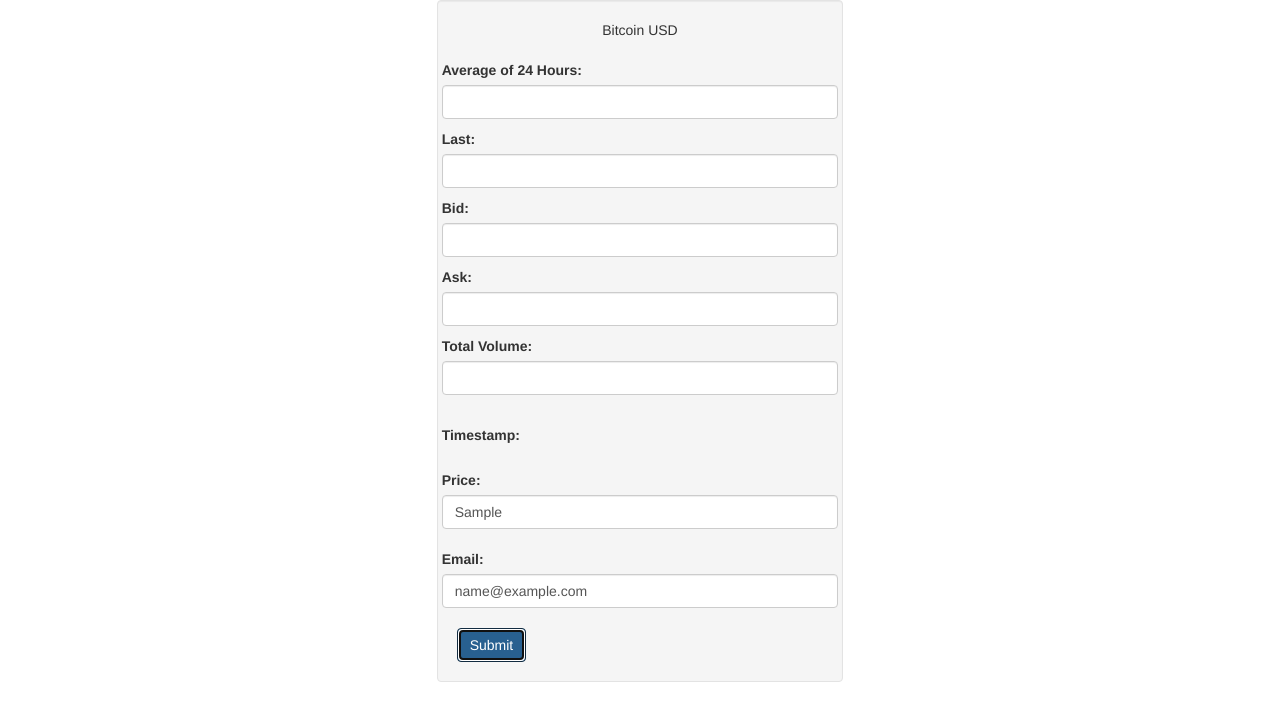
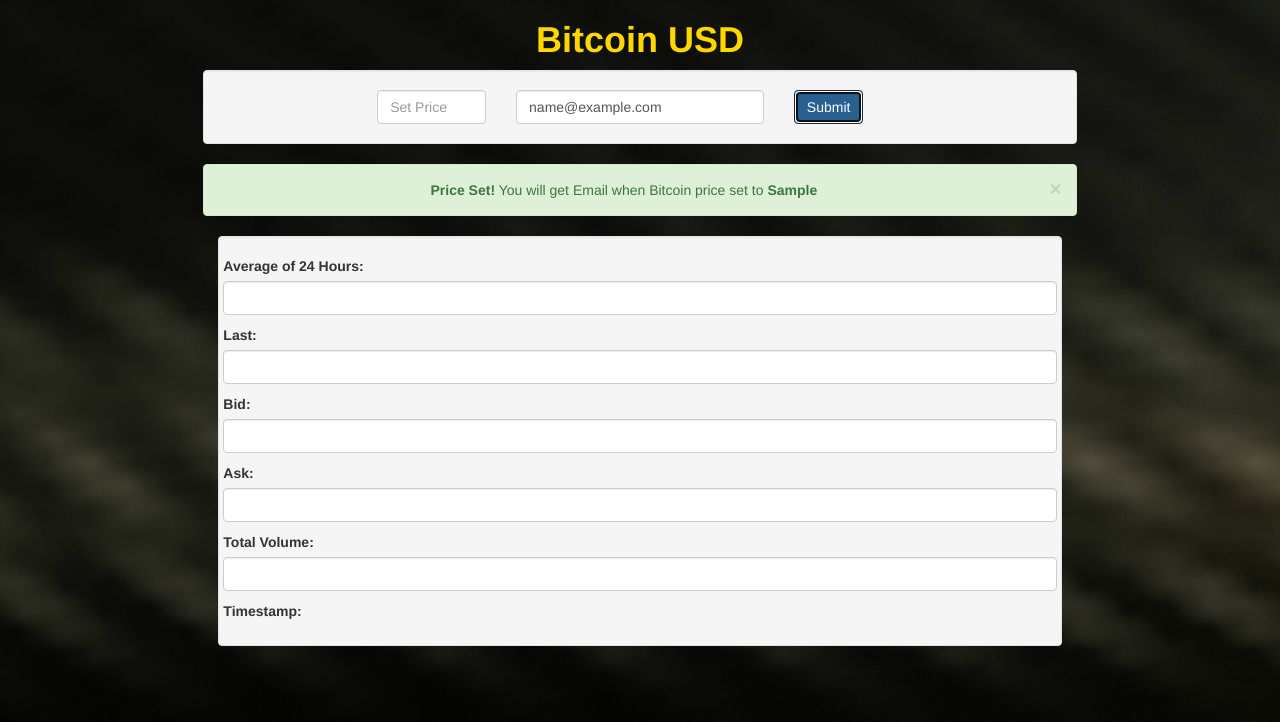
Before and after one commit to puneet24/bitcoin_price_alert_backend, a website: page index.html in a window 1280 px wide. Both pictures are taken after typing "Sample", "name@example.com" into the empty fields and a click on the button "Submit". Drawn offline with nearby package versions, Linux system fonts and the light colour scheme; no server answers.

Commit message:
UI Changed

```diff
--- a/index.html
+++ b/index.html
@@ -10,15 +10,33 @@
 <!-- Latest compiled JavaScript -->
 <script src="http://maxcdn.bootstrapcdn.com/bootstrap/3.3.5/js/bootstrap.min.js"></script>
 
+<style>
+#background-img {
+    background: url(public/bitcoin_back.jpg);
+}
+</style>
+
 </head>
 
-<body>
+<body style="" id="background-img">
 <div class="row">
-<div class="col-md-4">
+<div class="col-md-2">
 </div>
-<div class="col-md-4">
-<div class='well'>
-	<center>Bitcoin USD</center><br/>
+<div class="col-md-8">
+
+	<span style="color:#ffd700;"><h1><center><b>Bitcoin USD</b></center></h1></span>
+  <div class="row well">
+    <div class="col-md-2"></div>
+    <div class="col-md-2"><input name="price" type="text" class="form-control" placeholder="Set Price" id="price"></input></div>
+    <div class="col-md-4"><input name="email" type="text" class="form-control" placeholder="Email" id="email"></input></div>
+    <div class="col-md-2"><button type="button" id="submit" class="btn btn-primary">Submit</button></div>
+    <div class="col-md-1"></div>
+  </div>
+
+  <div class="row" id="notification_status">
+  </div>
+
+<div class="well">
 	<div class="row">
     <label for="avg">Average of 24 Hours:</label>
     <p name="avg" type="text" class="form-control" id="avg"></p>
@@ -38,23 +56,14 @@
   <div class="row">
     <label for="volume">Total Volume:</label>
     <p name="volume" type="text" class="form-control" id="volume"></p>
-  </div><br/>
+  </div>
   <div class="row">
     <label for="timestamp">Timestamp:</label>
     <span id="timestamp"></span>
-  </div><br/>
-  <div class="row">
-    <label for="price">Price:</label>
-    <input name="price" type="text" class="form-control" id="price"></input>
-  </div><br/>
-  <div class="row">
-    <label for="email">Email:</label>
-    <input name="email" type="text" class="form-control" id="email"></input>
-  </div><br/>
-  <button type="button" id="submit" class="btn btn-primary">Submit</button>
   </div>
 </div>
-<div class="col-md-4">
+
+<div class="col-md-2">
 </div>
 </body>
 
@@ -82,15 +91,23 @@
 });
 
 $('#submit').on('click',function(){
+  $('.alert').remove();
+  if($('#price').val() == "" || $('#email').val() == ""){
+    $('#notification_status').append('<div class="alert alert-danger alert-dismissible" role="alert"><button type="button" class="close" data-dismiss="alert" aria-label="Close"><span aria-hidden="true">&times;</span></button><center><strong>Warning!</strong> Please fille the details properly.</center></div>');
+  }
+  else{
   	$.ajax({
   		url: "/alerting",
   		data: {
           		"price": $('#price').val(),
           		"email": $('#email').val()
-    		},
-		success: function(result){
-        		console.log(result);
-    }});
+      		}
+      });
+    $('#notification_status').append('<div class="alert alert-success alert-dismissible" role="alert"><button type="button" class="close" data-dismiss="alert" aria-label="Close"><span aria-hidden="true">&times;</span></button><center><strong>Price Set!</strong> You will get Email when Bitcoin price set to <b>'+$('#price').val()+'</center></div>');
+    $('#price').val("");
+    $('#price').val("");
+  }
+
 });
 
 </script>
```
Also changed, not shown: public/bitcoin_back.jpg (added). Lines whose indentation alone changed are shown as unchanged.
